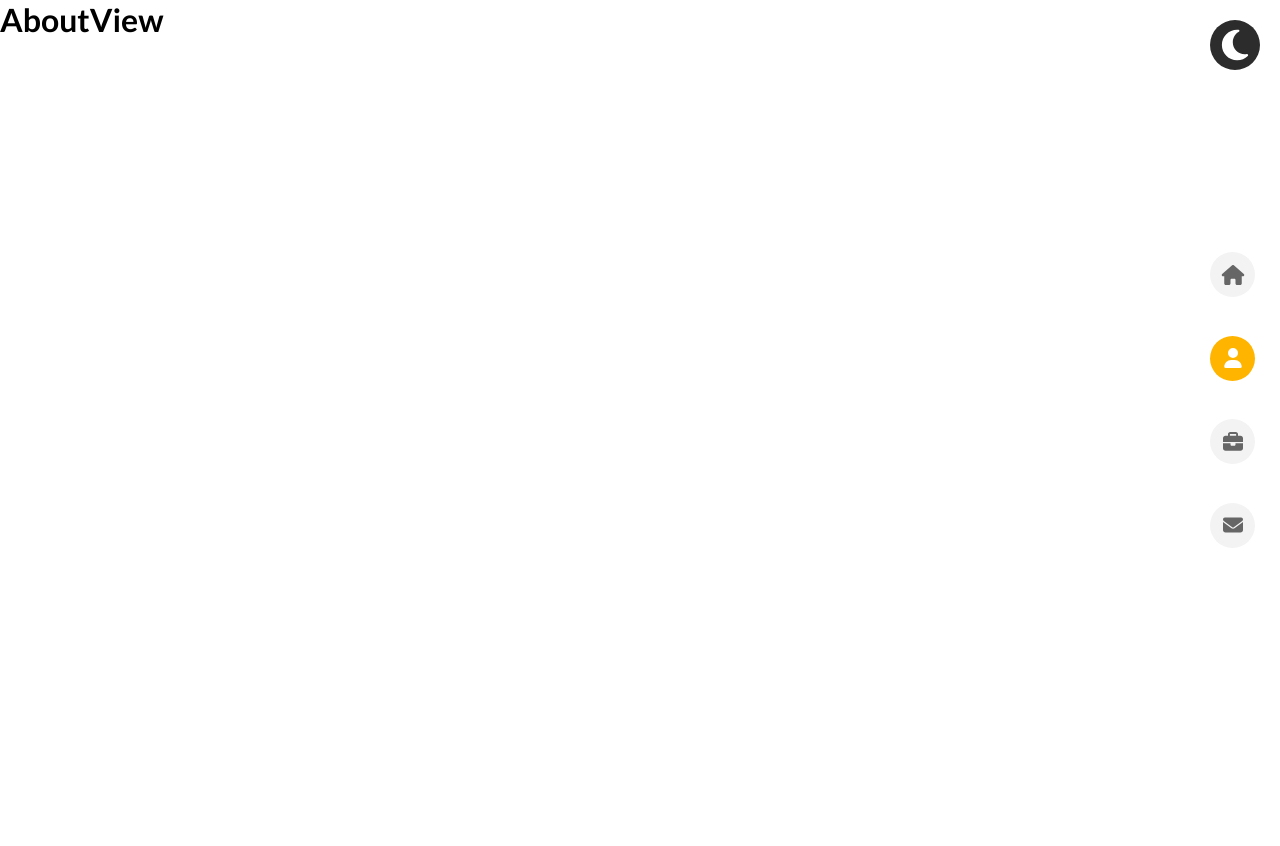
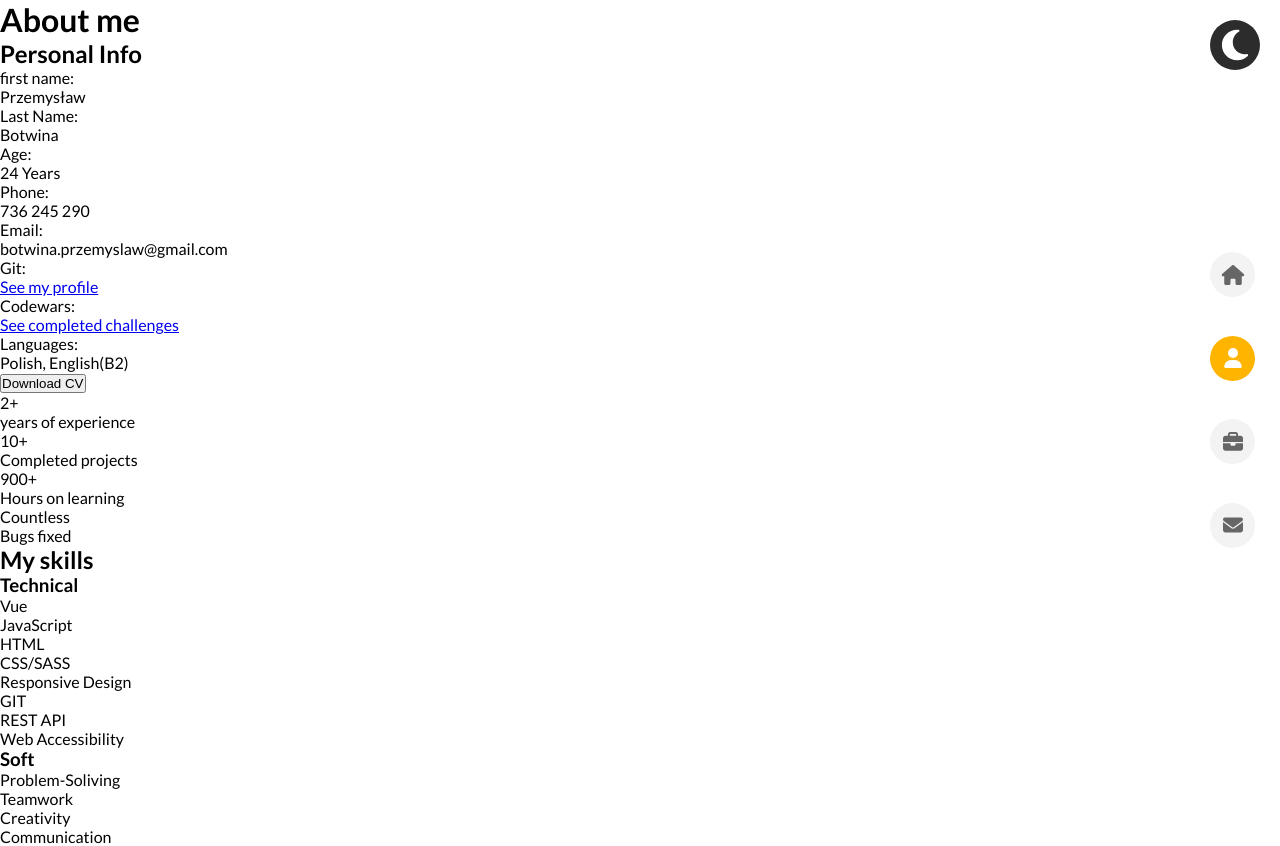
Before and after one commit to WersV/my-portfolio, a Vue app: page /about in a window 1280 px wide. Before the commit the page ends 800 px from the top, so only its background shows below. Built offline with nearby package versions, Linux system fonts and the light colour scheme.

Commit message:
add html to about-me section

```diff
--- a/src/views/AboutView.vue
+++ b/src/views/AboutView.vue
@@ -1,5 +1,110 @@
 <template>
-  <h1>AboutView</h1>
+  <main class="about-view">
+    <h1>About me</h1>
+    <div class="wrapper">
+      <section class="personal-info">
+      <h2>Personal Info</h2>
+      <img src="@/assets/img/portfolio-photo-mobile.jpg" alt="portfolio owner" v-if="isLowRes">
+      <section class="details">
+        <div>
+          <p>first name:</p>
+          <span>Przemysław</span>
+        </div>
+        <div>
+          <p>Last Name:</p>
+          <span>Botwina</span>
+        </div>
+        <div>
+          <p>Age:</p>
+          <span>24 Years</span>
+        </div>
+        <div>
+          <p>Phone:</p>
+          <span>736 245 290</span>
+        </div>
+        <div>
+          <p>Email:</p>
+          <span>botwina.przemyslaw@gmail.com</span>
+        </div>
+        <div>
+          <p>Git:</p>
+          <a href="https://github.com/WersV">See my profile</a>
+        </div>
+        <div>
+          <p>Codewars:</p>
+          <a href="https://www.codewars.com/users/WersV/completed">See completed challenges</a>
+        </div>
+        <div>
+          <p>Languages:</p>
+          <span>Polish, English(B2)</span>
+        </div>
+      </section>
+      <button>Download CV</button>
+    </section>
+    <section class="key-features">
+      <div>
+        <span>2+</span>
+        <p>years of experience</p>
+      </div>
+      <div>
+        <span>10+</span>
+        <p>Completed projects</p>
+      </div>
+      <div>
+        <span>900+</span>
+        <p>Hours on learning</p>
+      </div>
+      <div>
+        <span>Countless</span>
+        <p>Bugs fixed</p>
+      </div>
+    </section>
+    </div>
+    <section class="my-skills">
+      <h2>My skills</h2>
+      <h3>Technical</h3>
+      <div>
+        <span>Vue</span>
+      </div>
+      <div>
+        <span>JavaScript</span>
+      </div>
+      <div>
+        <span>HTML</span>
+      </div>
+      <div>
+        <span>CSS/SASS</span>
+      </div>
+      <div>
+        <span>Responsive Design</span>
+      </div>
+      <div>
+        <span>GIT</span>
+      </div>
+      <div>
+        <span>REST API</span>
+      </div>
+      <div>
+        <span>Web Accessibility</span>
+      </div>
+      <div>
+        <span></span>
+      </div>
+      <h3>Soft</h3>
+      <div>
+        <span>Problem-Soliving</span>
+      </div>
+      <div>
+        <span>Teamwork</span>
+      </div>
+      <div>
+        <span>Creativity</span>
+      </div>
+      <div>
+        <span>Communication</span>
+      </div>
+    </section>
+  </main>
 </template>
 <script>
 export default {
```
